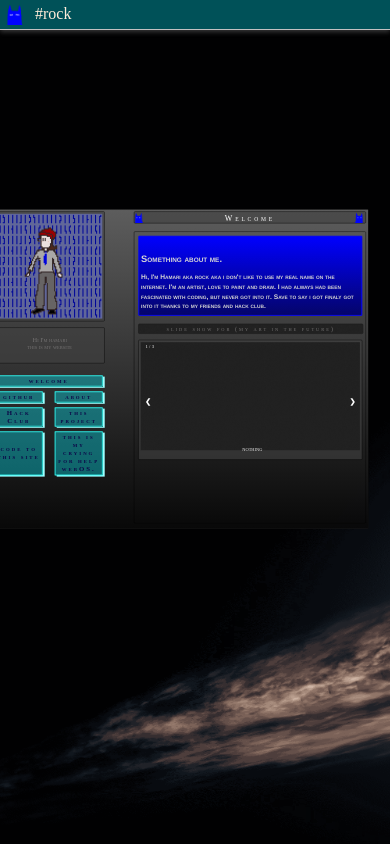
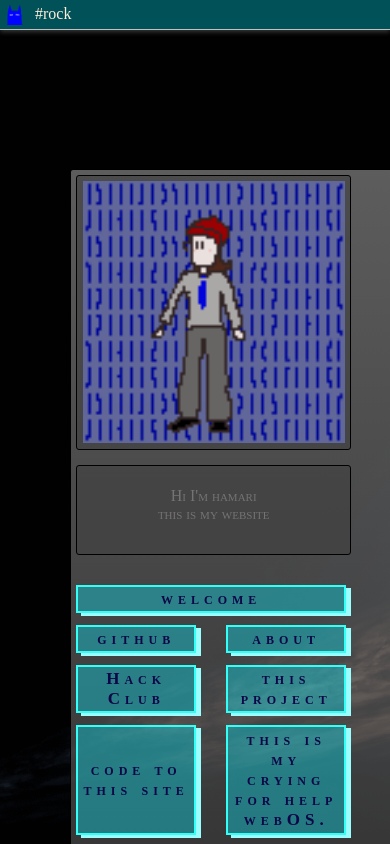
Before and after one commit to hamarisun/portfolio, a plain HTML site: page index.html in a window 390 px wide. Drawn offline with Linux system fonts and the light colour scheme.

Commit message:
undoing accidental upload

```diff
--- a/style.css
+++ b/style.css
@@ -440,26 +440,3 @@ a{
   overflow: hidden;
   transition: max-height 0.2s ease-out;
 }
-
-@media screen and (max-width: 500px){
-    #main{
-        transform: scale(0.40);
-        margin-top: -200px;
-        margin-left: -360px;
-        height: 800px;
-        width: 941px;
-
-    }
-
-#m{
-    margin-left: 348px;
-    height: 730px;
-}
-#mh{
-    margin-left: 348px;
-}
-#me{
-    font-size: 20px;
-}
-
-}
```
